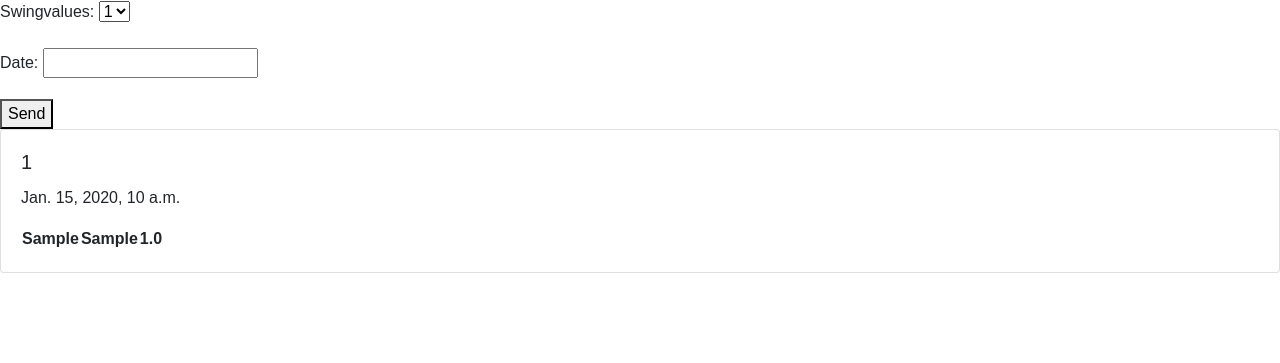
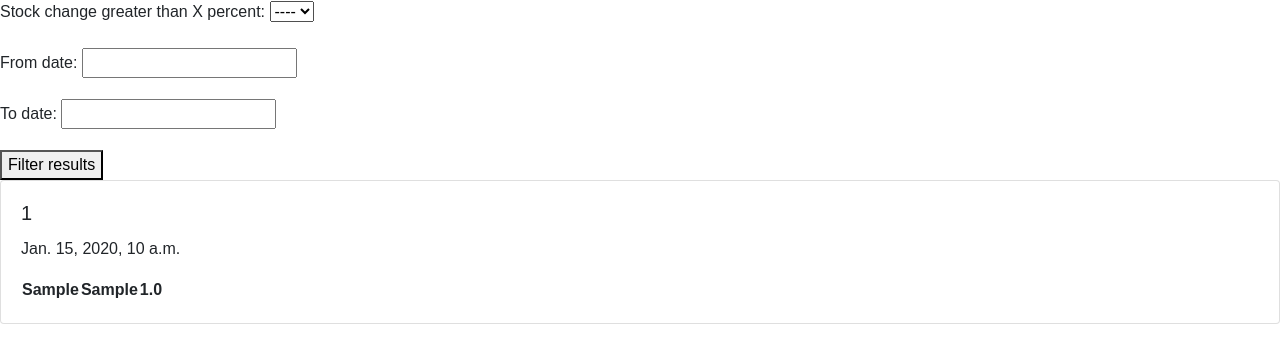
Before and after one commit to Barud21/EMIOTS_203, a Django app: page /EMIOTS203/tweets/ in a window 1280 px wide. Shown: the top 363 px of the page. Run offline with Django 3.2, Linux system fonts and the light colour scheme; tables that the repository leaves empty hold one stand-in row (values such as "Sample post"); lists and menus that the app fills with data are empty; some libraries are stand-ins or nearby versions.

Commit message:
Filtering form improvements

```diff
--- a/EMIOTS203/forms.py
+++ b/EMIOTS203/forms.py
@@ -5,12 +5,26 @@ from .models import StockChart
 from .widgets import FengyuanChenDatePickerInput
 
 
-class SwingChoiceField(forms.Form):
+class FilteringForm(forms.Form):
 
-    maxValue = StockChart.objects.aggregate(Max('maxSwing'))['maxSwing__max']
-    swingValues = forms.ChoiceField(choices=[(x, x) for x in range(1, int(maxValue)+1)])
+    maxOfMaxSwing = StockChart.objects.aggregate(Max('maxSwing'))['maxSwing__max']
+    swingChoicesList = [(x, x) for x in range(1, int(maxOfMaxSwing)+1)]
+    swingChoicesList.insert(0, ('', '----'))
+    swingValues = forms.ChoiceField(choices=swingChoicesList,
+                                    label='Stock change greater than X percent:',
+                                    required=False)
 
-    date = forms.DateTimeField(
-        input_formats=['%d/%m/%Y %H:%M'],
-        widget=FengyuanChenDatePickerInput()
+    startDate = forms.DateTimeField(
+        input_formats=['%d/%m/%Y'],
+        widget=FengyuanChenDatePickerInput(),
+        label='From date:',
+        required=False
     )
+
+    # TODO: Create a custom date picker field to avoid copy pasting
+    endDate = forms.DateTimeField(
+        input_formats=['%d/%m/%Y'],
+        widget=FengyuanChenDatePickerInput(),
+        label='To date:',
+        required=False
+    )
--- a/EMIOTS203/templates/EMIOTS203/list.html
+++ b/EMIOTS203/templates/EMIOTS203/list.html
@@ -24,10 +24,10 @@
 
 <body>
 
-    <form action="" class="searchForm" method="post">
+    <form action="" class="searchForm" method="post" autocomplete="off">
         {% csrf_token %}
         {{ form.as_p }}
-        <button type="submit">Send</button>
+        <button type="submit">Filter results</button>
     </form>
 
 <div class="infinite-container">
--- a/EMIOTS203/views.py
+++ b/EMIOTS203/views.py
@@ -1,8 +1,9 @@
 from django.shortcuts import render
 from django.core.paginator import Paginator, EmptyPage, PageNotAnInteger
+import datetime
 
 from .models import Tweet
-from .forms import SwingChoiceField
+from .forms import FilteringForm
 
 # Create your views here.
 
@@ -11,12 +12,28 @@ def tweetsChartsView(request):
     qs = Tweet.objects.filter(stockchart__isnull=False)
     template_name = 'EMIOTS203/list.html'
 
-    form = SwingChoiceField(request.POST or None)
+    form = FilteringForm(request.POST or None)
 
     if request.method == 'POST':
         if(form.is_valid()):
-            selectedSwing = form['swingValues'].value()
-            qs = qs.filter(stockchart__maxSwing__gte=selectedSwing)
+            if form['swingValues'].value() != '':
+                selectedSwing = form['swingValues'].value()
+                qs = qs.filter(stockchart__maxSwing__gte=selectedSwing)
+
+            if form['startDate'].value() != '':
+                startDate = form['startDate'].value()
+                dateTimeStartDate = datetime.datetime.strptime(startDate, '%d/%m/%Y')
+                dateTimeStartDate = dateTimeStartDate.replace(hour=0, minute=0, second=0, tzinfo=datetime.timezone.utc)
+
+                qs = qs.filter(date__gte=dateTimeStartDate)
+
+            # TODO: Think of clever way to handle these 2 datetime values processing
+            if form['endDate'].value() != '':
+                endDate = form['endDate'].value()
+                dateTimeEndDate = datetime.datetime.strptime(endDate, '%d/%m/%Y')
+                dateTimeEndDate = dateTimeEndDate.replace(hour=23, minute=59, second=59, tzinfo=datetime.timezone.utc)
+
+                qs = qs.filter(date__lte=dateTimeEndDate)
 
     paginator = Paginator(qs, 5)
     page_number = request.GET.get('page', 1)
```
